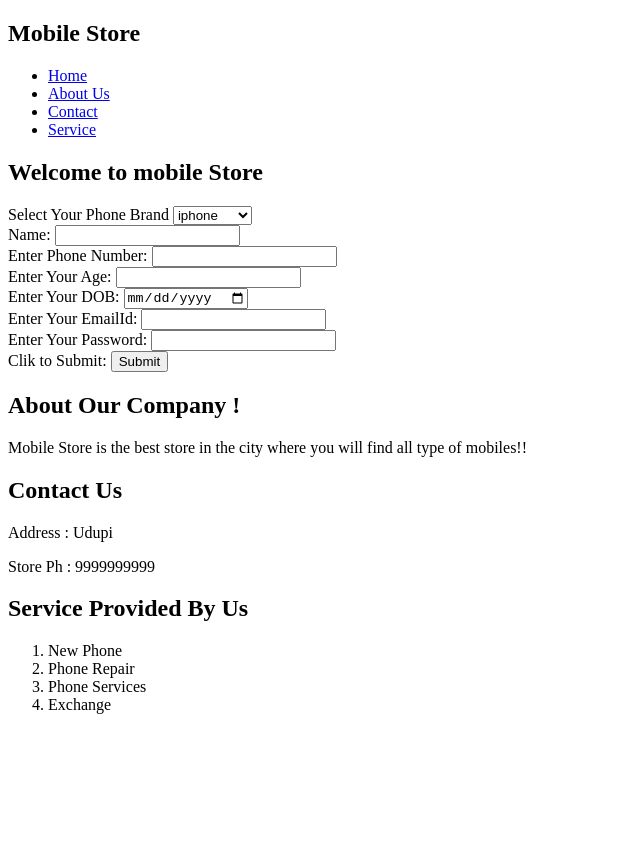
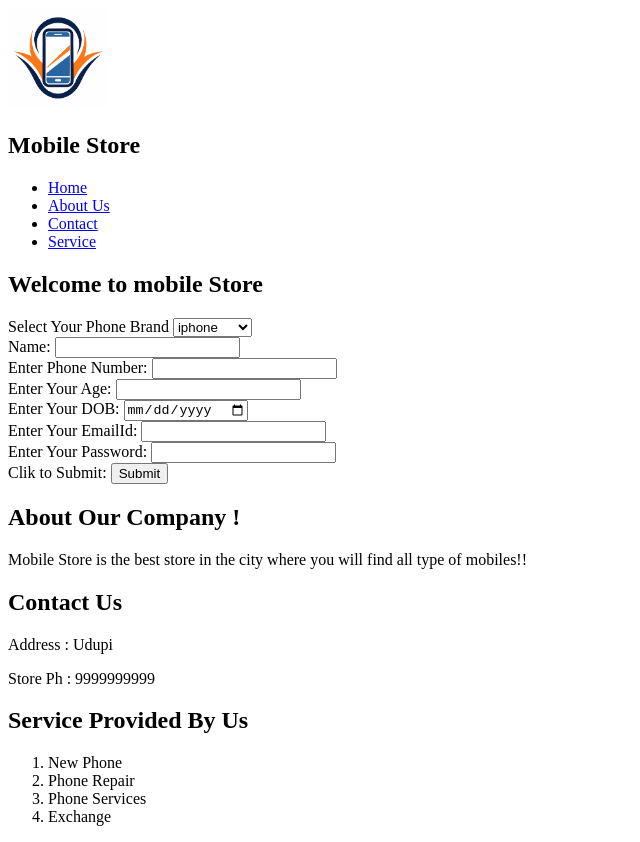
Before and after one commit to Bhagya-shree06/Sample01, a plain HTML site: page index.html in a window 1280 px wide. Shown: the whole page, without its empty margins (0-640 px from the left). Before the commit the page ends 800 px from the top, so only its background shows below. Drawn offline with Linux system fonts and the light colour scheme.

Commit message:
html demo

```diff
--- a/index.html
+++ b/index.html
@@ -7,6 +7,7 @@
   </head>
   <body>
     <header>
+      <img src="images/Mobile.avif" height="100px" width="100px">
       <div class="head">
         <h2>Mobile Store</h2>
       </div>
```
Also changed, not shown: images/Mobile.avif (added).
